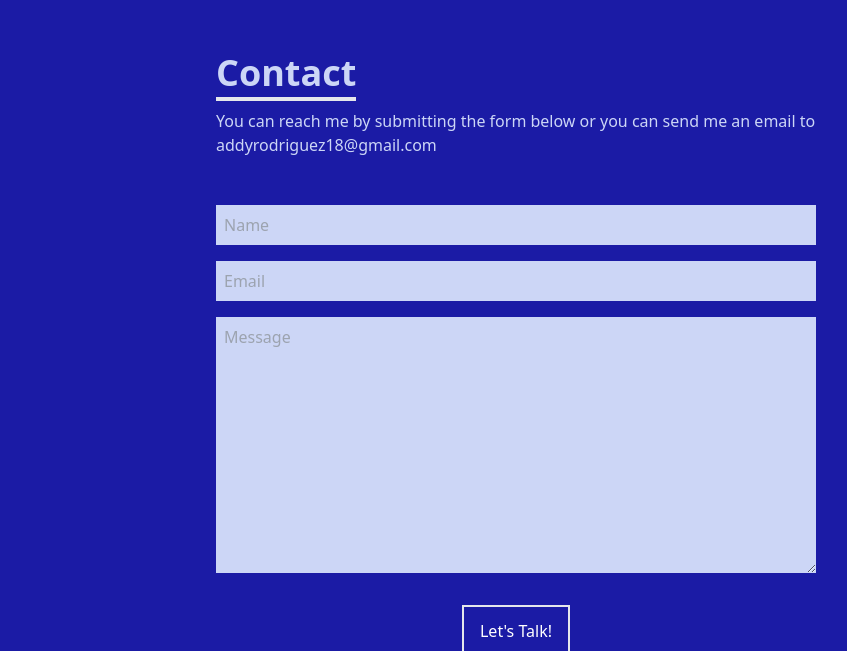
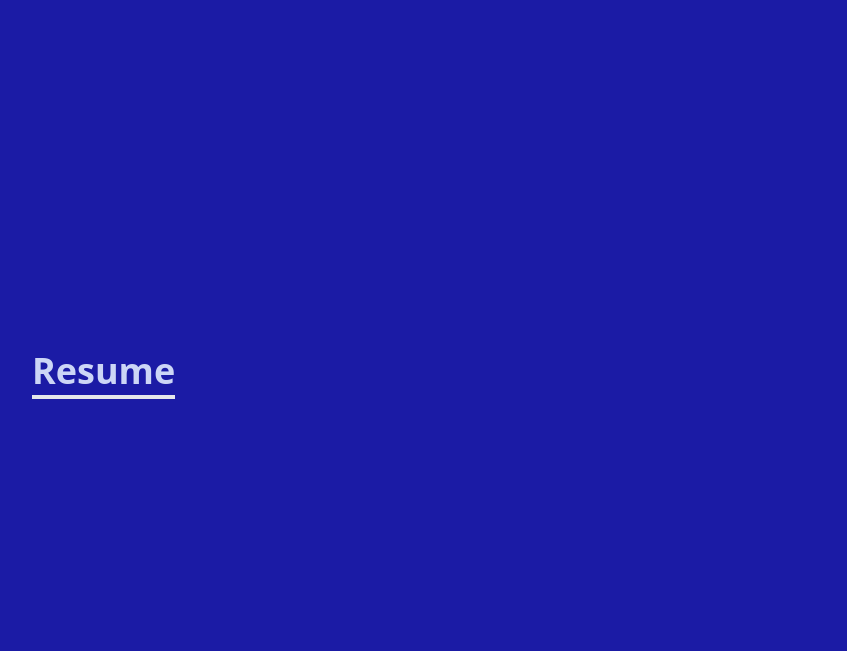
Before and after one commit to AddyRdz/profile-1.0, a React (Create React App) app: page / in a window 1280 px wide. Shown: the part 3229-3880 px from the top of the page, without its empty margins (124-971 px from the left). Built offline with nearby package versions, Linux system fonts and the light colour scheme.

Commit message:
Added resume component, showing on page

```diff
--- a/src/App.js
+++ b/src/App.js
@@ -4,6 +4,7 @@
 import Skills from "./components/Skills";
 import Projects from "./components/Projects";
 import Contact from "./components/Contact";
+import Resume from "./components/Resume";
 
 function App() {
   return (
@@ -13,7 +14,7 @@
       <About/>
       <Projects/>
       <Skills/>
-      {/* <Resume/> */}
+      <Resume/>
       <Contact/>
 
     </div>
--- a/src/components/Resume.jsx
+++ b/src/components/Resume.jsx
@@ -2,7 +2,13 @@
 
 const Resume = () => {
   return (
-    <div>Resume</div>
+    <div name='resume' className='w-full h-screen bg-[#1b1ba5] text-[#ccd6f6]'>
+        <div className='max-w-[1000px] mx-auto p-4 flex flex-col justify-center w-full h-full'>
+            <div>
+                <p className='text-4xl font-bold inline border-b-4'>Resume</p>
+            </div>
+        </div>
+    </div>
   )
 }
 
```
